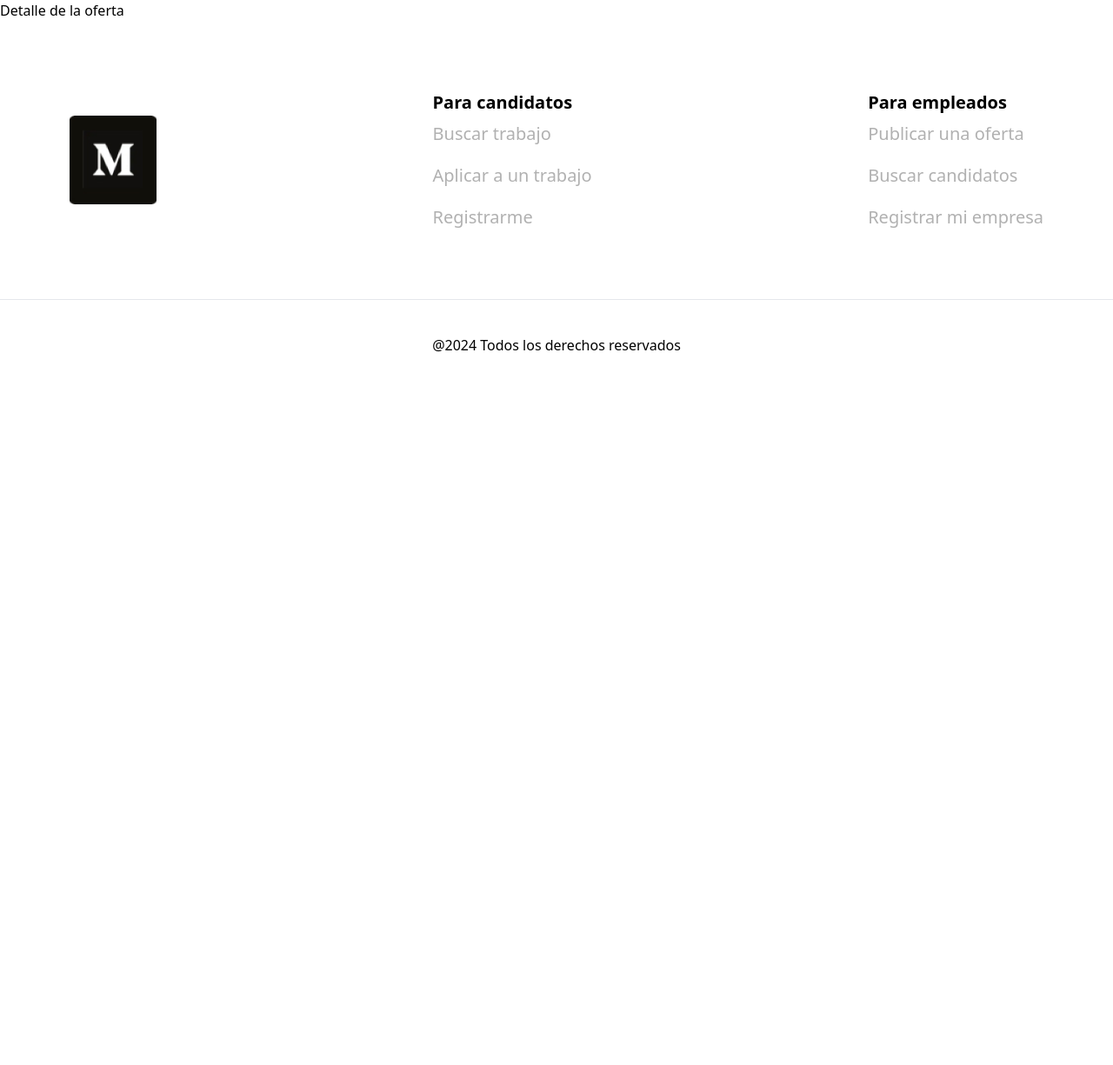
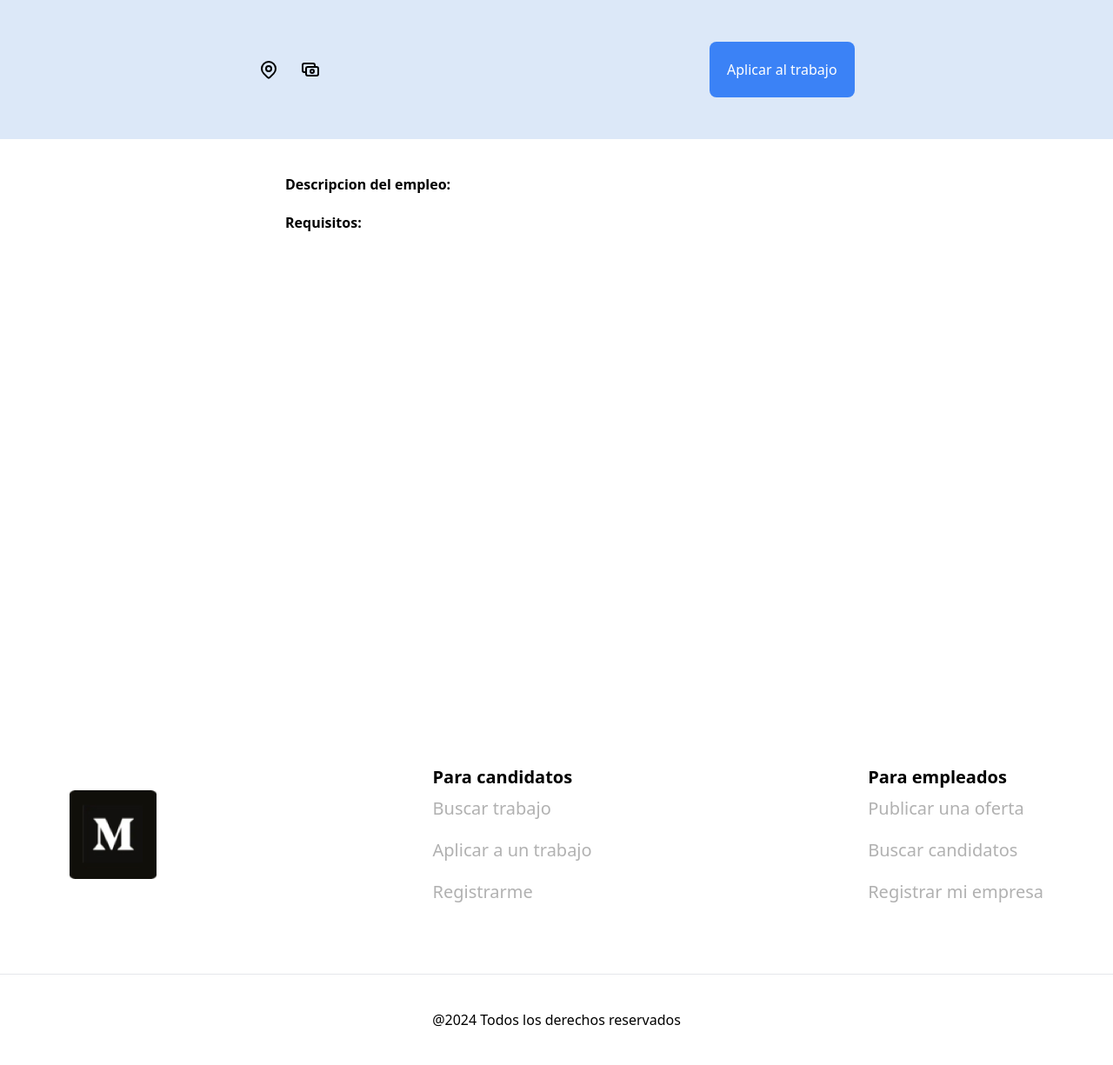
Before and after one commit to Art3611/Bolsa-de-trabajo, a PHP site: the page made by bolsa-trabajo/views/ofertas/detalle.php in a window 1280 px wide. Shown: the part 87-1312 px from the top of the page at 87% size. Before the commit the page ends 492 px from the top, so only its background shows below. Run offline with PHP 8.4, Linux system fonts and the light colour scheme; the template is opened without the code that fills it, so the values that code supplies are empty; some libraries are stand-ins or nearby versions.

Commit message:
estilo vista detalle de la oferta

```diff
--- a/bolsa-trabajo/views/ofertas/detalle.php
+++ b/bolsa-trabajo/views/ofertas/detalle.php
@@ -1,7 +1,38 @@
 <?php require 'views/partials/header.php'; ?>
 
-<main>
-    <h1>Detalle de la oferta <?= $this->oferta->nombre_trabajo  ?></h1>
+<main class='md:h-screen'>
+<section class='bg-[#DCE8F8] h-32 flex justify-around items-center p-20'>
+    <div>
+    <h3 class='font-bold'><?= $this->oferta->nombre_trabajo ?></h3>
+    <article class='flex gap-3'>
+        <svg  xmlns="http://www.w3.org/2000/svg"  width="24"  height="24"  viewBox="0 0 24 24"  fill="none"  stroke="currentColor"  stroke-width="2"  stroke-linecap="round"  stroke-linejoin="round"  class="icon icon-tabler icons-tabler-outline icon-tabler-map-pin"><path stroke="none" d="M0 0h24v24H0z" fill="none"/><path d="M9 11a3 3 0 1 0 6 0a3 3 0 0 0 -6 0" /><path d="M17.657 16.657l-4.243 4.243a2 2 0 0 1 -2.827 0l-4.244 -4.243a8 8 0 1 1 11.314 0z" /></svg>
+        <span>
+        <?= $this->oferta->ubicacion ?>
+        </span>
+        <svg  xmlns="http://www.w3.org/2000/svg"  width="24"  height="24"  viewBox="0 0 24 24"  fill="none"  stroke="currentColor"  stroke-width="2"  stroke-linecap="round"  stroke-linejoin="round"  class="icon icon-tabler icons-tabler-outline icon-tabler-cash"><path stroke="none" d="M0 0h24v24H0z" fill="none"/><path d="M7 9m0 2a2 2 0 0 1 2 -2h10a2 2 0 0 1 2 2v6a2 2 0 0 1 -2 2h-10a2 2 0 0 1 -2 -2z" /><path d="M14 14m-2 0a2 2 0 1 0 4 0a2 2 0 1 0 -4 0" /><path d="M17 9v-2a2 2 0 0 0 -2 -2h-10a2 2 0 0 0 -2 2v6a2 2 0 0 0 2 2h2" /></svg>
+        <span class='text-green-500'><?= $this->oferta->salario ?></span>
+    </article>
+    </div>
+    <div class='p-5 bg-blue-500 rounded-lg text-white cursor-pointer'>
+        <a href="#">Aplicar al trabajo</a>
+    </div>
+</section>
+
+<section class='flex flex-col gap-yjustify-start items-start p-10 md:ml-72'>
+    <section>
+        <article class='mb-5'>
+            <h3 class='font-bold'>Descripcion del empleo:</h3>
+            <p><?= $this->oferta->descripcion ?></p>
+        </article>
+
+        <article>
+            <h3 class='font-bold'>Requisitos:</h3>
+            <p><?= $this->oferta->requisitos ?></p>
+
+        </article>
+    </section>
+</section>
+
 </main>
 
 <?php require 'views/partials/footer.php'?>
```
